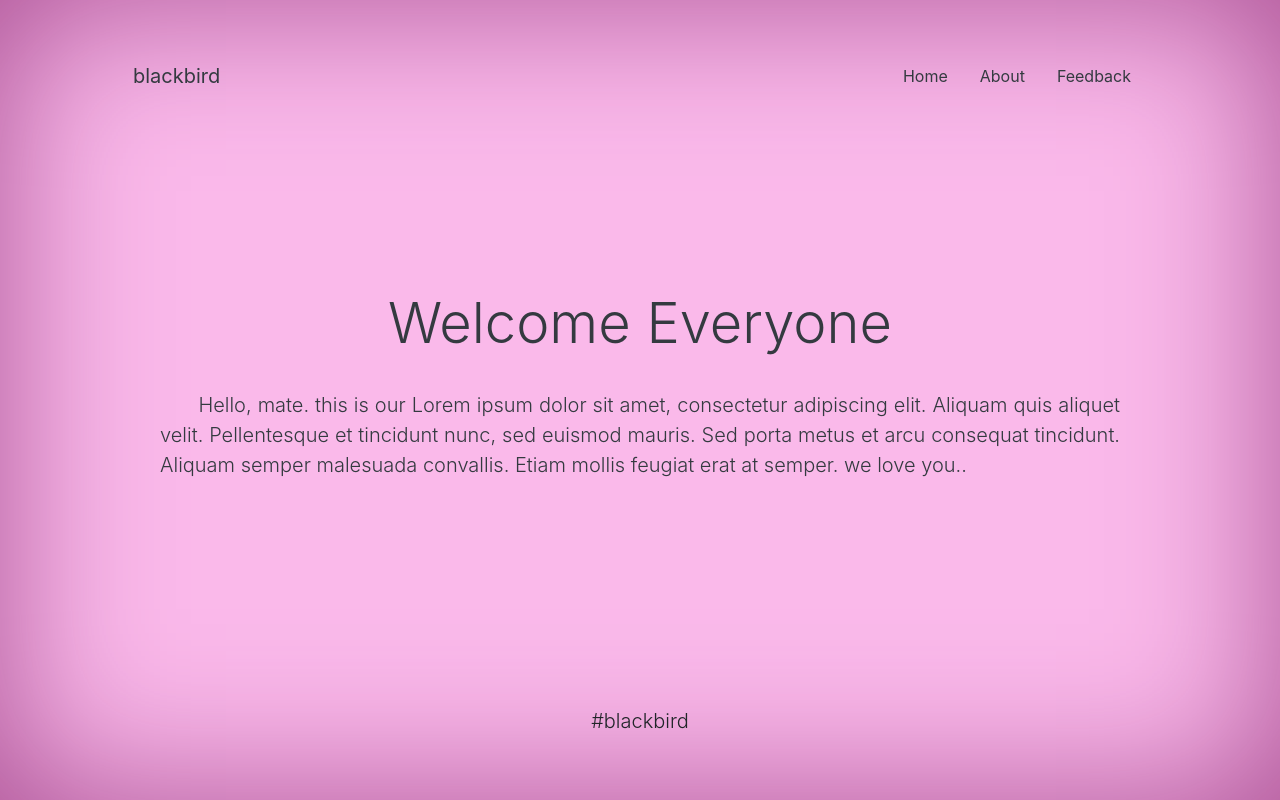
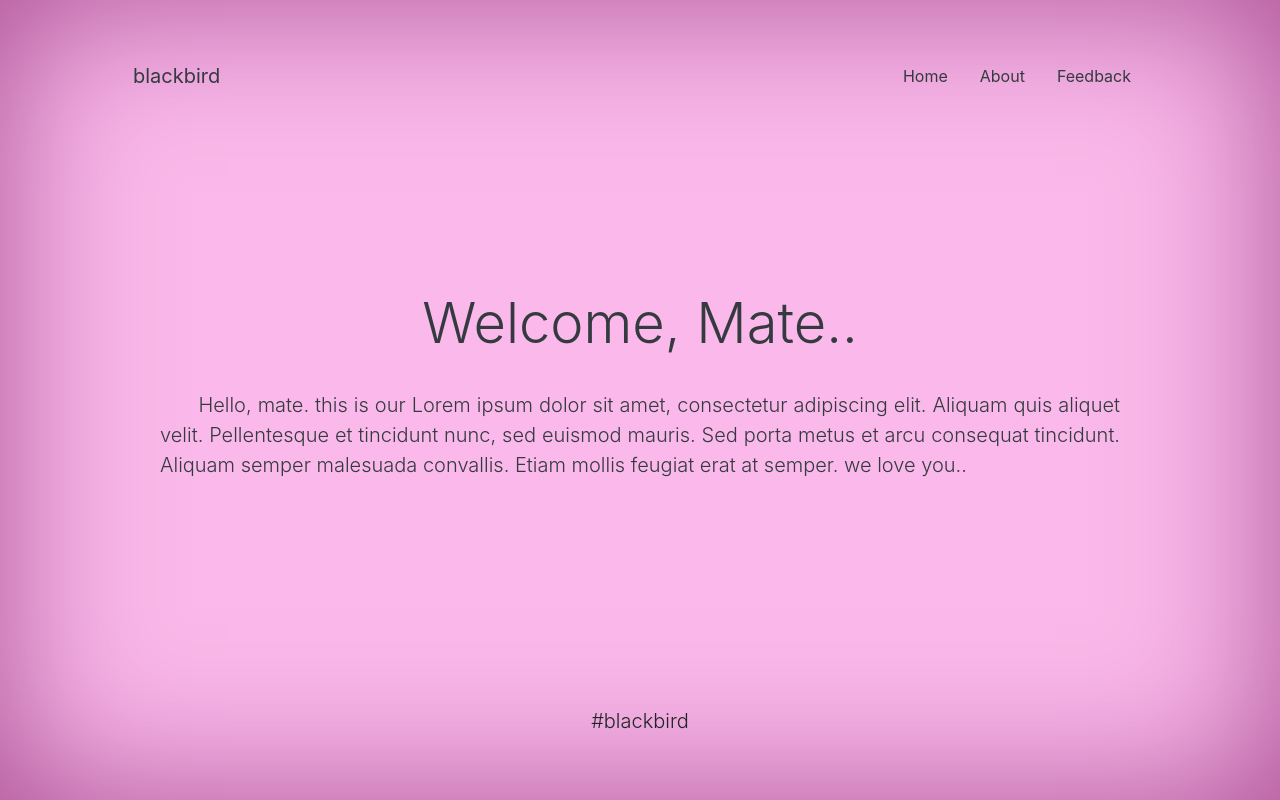
Before and after one commit to THIO27ALLI/THIO27ALLI.github.io, a plain HTML site: page index.html in a window 1280 px wide. Drawn offline with nearby package versions, Linux system fonts and the light colour scheme.

Commit message:
Update index.html

```diff
--- a/index.html
+++ b/index.html
@@ -39,7 +39,7 @@
         <div class=" container text-dark my-auto mx-auto">
           <div class=" d-flex flex-column justify-content-center align-items-center">
             <h1 class=" display-4 text-capitalize fontw">
-              welcome everyone
+              welcome, mate..
             </h1>
             <br>
             <p class=" col-11 lead text-justify" style="text-indent: 3vw;">
```
